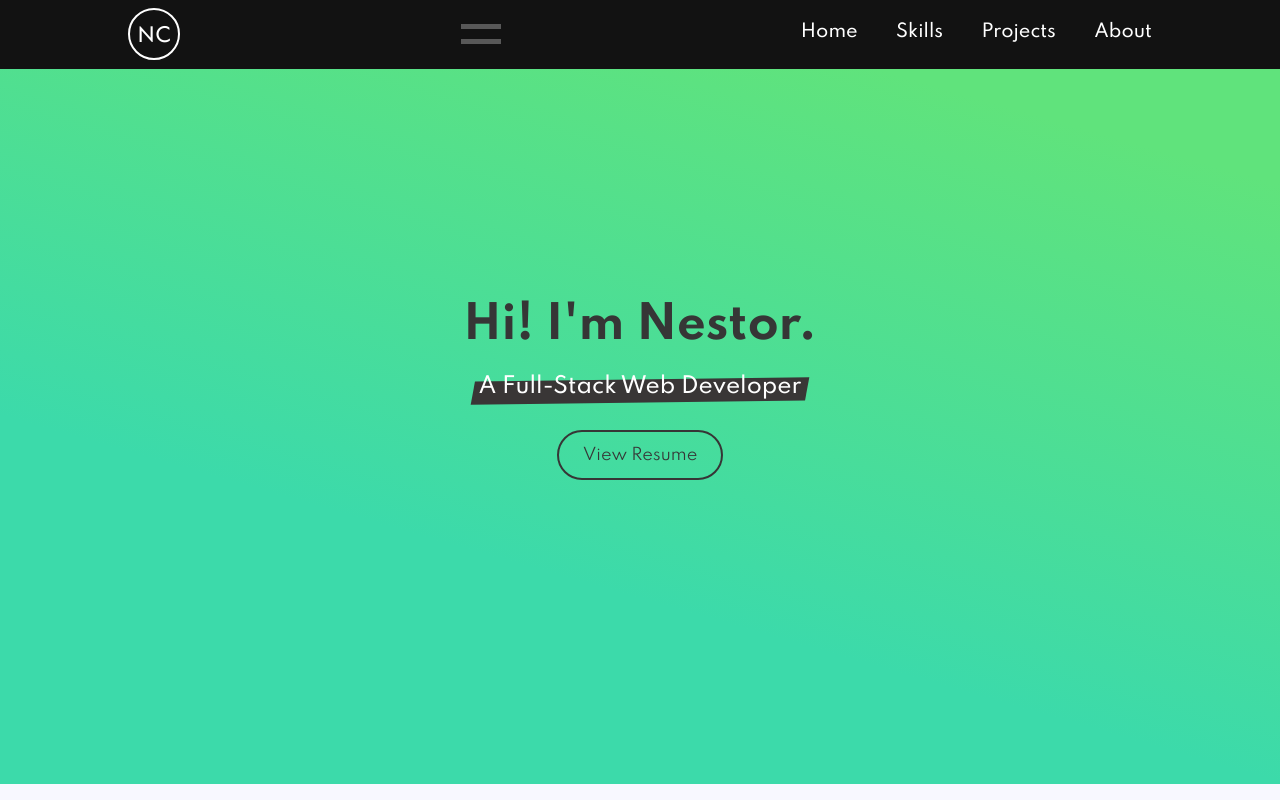
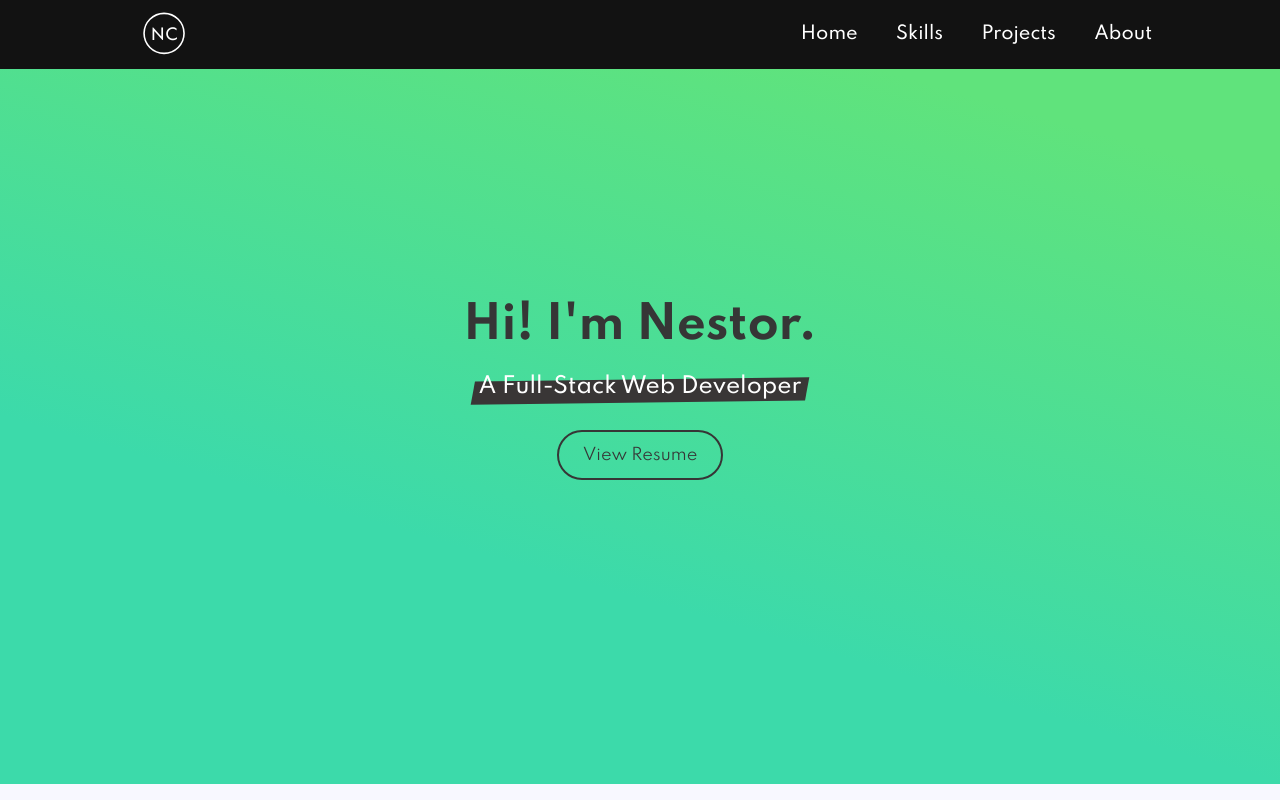
Before and after one commit to cnestordev/portfolio, a React (Create React App) app: page / in a window 1280 px wide. Shown: the top 800 px of the page. Built offline with nearby package versions, Linux system fonts and the light colour scheme.

Commit message:
minor stylistic changes

```diff
--- a/src/components/Navbar.js
+++ b/src/components/Navbar.js
@@ -1,19 +1,18 @@
 import React from 'react'
 
-import { Header, Nav, LogoContainer, Icon } from '../styles/navbar'
+import { Header, Nav, LogoContainer, Logo } from '../styles/navbar'
 import Hamburger from './Hamburger'
 
 function Navbar({ toggler, visible }) {
   return (
     <Header>
       <Nav>
-        <LogoContainer>
-          <p id="LogoLetters">NC</p>
-        </LogoContainer>
+        <Logo>
+          <LogoContainer>
+            <p id="LogoLetters">NC</p>
+          </LogoContainer>
+        </Logo>
         <Hamburger visible={visible} toggler={toggler} />
-        {/* <Icon onClick={() => toggler()}>
-          <i class="fas fa-bars"></i>
-        </Icon> */}
         <ul>
           <li>
             <a href="#home">Home</a>
--- a/src/styles/hamburger.js
+++ b/src/styles/hamburger.js
@@ -1,10 +1,14 @@
 import styled from 'styled-components'
 
 export const Container = styled.div`
-  display: flex;
+  display: none;
   flex-direction: column;
   align-items: center;
   justify-content: center;
+
+  @media (max-width: 630px) {
+    display: flex;
+  }
 `
 
 export const Top = styled.span`
--- a/src/styles/navbar.js
+++ b/src/styles/navbar.js
@@ -17,6 +17,7 @@ export const Nav = styled.nav`
   padding: 0.5rem 0;
   display: flex;
   justify-content: space-between;
+  align-items: center;
   position: fixed;
   width: 80%;
   -moz-user-select: -moz-none;
@@ -52,6 +53,11 @@ export const Nav = styled.nav`
       display: none;
     }
   }
+`
+
+export const Logo = styled.div`
+  padding: 1%;
+  transform: scale(0.8);
 `
 
 export const Icon = styled.span`
```
